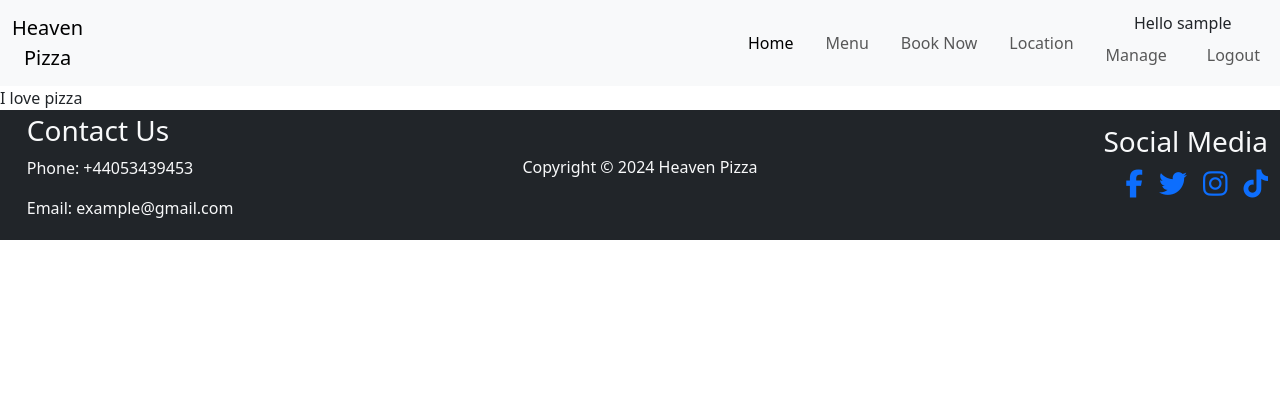
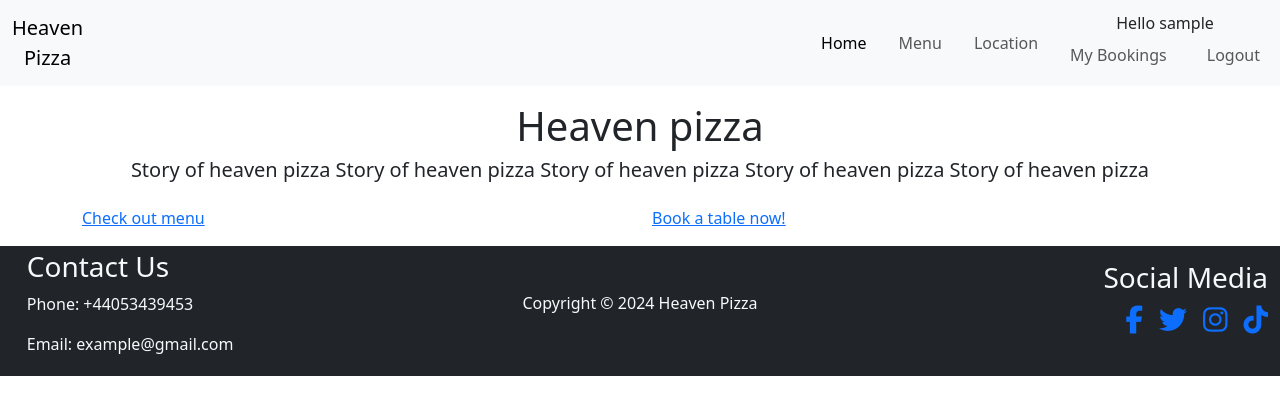
Before and after one commit to PaaulCB/Heaven-pizza, a Django app: page / in a window 1280 px wide. Shown: the top 415 px of the page. Run offline with Django 4.2, Linux system fonts and the light colour scheme; the visitor is signed in with stand-in values (Sample User, id 1); some libraries are stand-ins or nearby versions.

Commit message:
Update index.html

```diff
--- a/core/templates/core/index.html
+++ b/core/templates/core/index.html
@@ -1,5 +1,25 @@
 {% extends 'base.html' %}
-
+{% url 'menu' as menu_url %}
+{% url 'account_signup' as signup_url %}
 {% block content %}
-<div>I love pizza</div>
+<div class="container mb-3 mt-3">
+    <div class="row justify-content-center text-center pb-3">
+        <div class="col-auto">
+            <h1>Heaven pizza</h1>
+            <h5>Story of heaven pizza Story of heaven pizza Story of heaven pizza Story of heaven pizza Story of heaven pizza</h3>
+        </div>
+    </div>
+    <div class="row justify-content-center">
+        <div class="col">
+            <a href="{{menu_url}}"> Check out menu</a>
+        </div>
+        <div class="col">
+            {% if user.is_authenticated %}
+            <a href="#"> Book a table now!</a>
+            {% else %}
+            <a href="{{signup_url}}"> Sign up to book a table!</a>
+            {% endif %}
+        </div>
+    </div>
+</div>
 {% endblock %}
--- a/static/css/style.css
+++ b/static/css/style.css
@@ -5,3 +5,7 @@
 div#map {
     height: 70vh;
 }
+
+.no-wrap{
+    white-space: nowrap;
+}
--- a/templates/account/login.html
+++ b/templates/account/login.html
@@ -1,4 +1,4 @@
-{% extends "account/base.html" %}
+{% extends "base.html" %}
 
 {% load i18n %}
 {% load account socialaccount %}
--- a/templates/account/logout.html
+++ b/templates/account/logout.html
@@ -1,4 +1,4 @@
-{% extends "account/base.html" %}
+{% extends "base.html" %}
 
 {% load i18n %}
 
--- a/templates/account/signup.html
+++ b/templates/account/signup.html
@@ -1,4 +1,4 @@
-{% extends "account/base.html" %}
+{% extends "base.html" %}
 
 {% load i18n %}
 
--- a/templates/base.html
+++ b/templates/base.html
@@ -43,9 +43,6 @@
                             <a class="nav-link" href="{{menu_url}}">Menu</a>
                         </li>
                         <li class="nav-item me-3">
-                            <a class="nav-link" href="#">Book Now</a>
-                        </li>
-                        <li class="nav-item me-3">
                             <a class="nav-link" href="{{location_url}}">Location</a>
                         </li>
                         {% if user.is_authenticated %}
@@ -57,7 +54,7 @@
                             </div>
                             <div class="row">
                                 <div class="col">
-                                    <a class="nav-link" href="#">Manage </a>
+                                    <a class="nav-link no-wrap" href="#">My Bookings </a>
                                 </div>
                                 <div class="col">
                                     <a class="nav-link {% if request.path == logout_url %}active{% endif %}" aria-current="page" href="{% url 'account_logout' %}">Logout</a>
```
